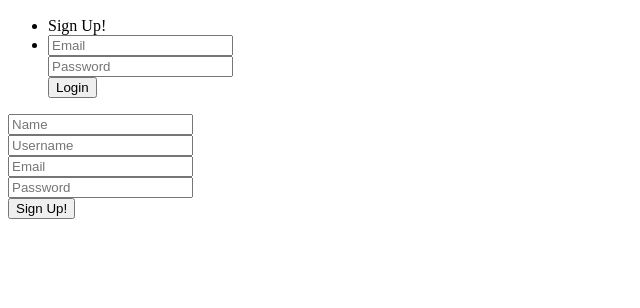
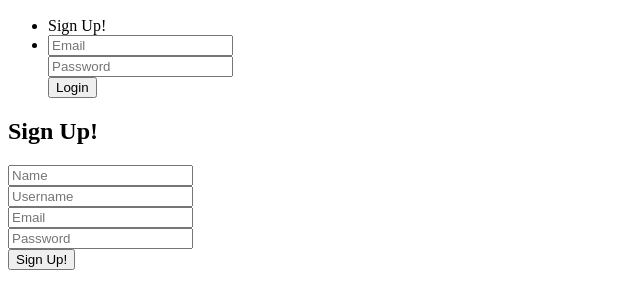
Before and after one commit to matt-martinez/bookshelf-app, a website: page public/index.html at #!/signup in a window 1280 px wide. Shown: the part 50-358 px from the top of the page, without its empty margins (0-640 px from the left). Drawn offline with nearby package versions, Linux system fonts and the light colour scheme; some packages are replaced by stand-ins of ours.

Commit message:
Added titles

```diff
--- a/public/partials/signup.html
+++ b/public/partials/signup.html
@@ -1,4 +1,5 @@
 <div class="signup">
+  <h2>Sign Up!</h2>
   <form ng-submit="auth.signup(userPass)">
     <div class="">
       <input type="text" placeholder="Name" ng-model="userPass.name">
```
Also changed, not shown: public/partials/home.html (+1 -0 lines).
